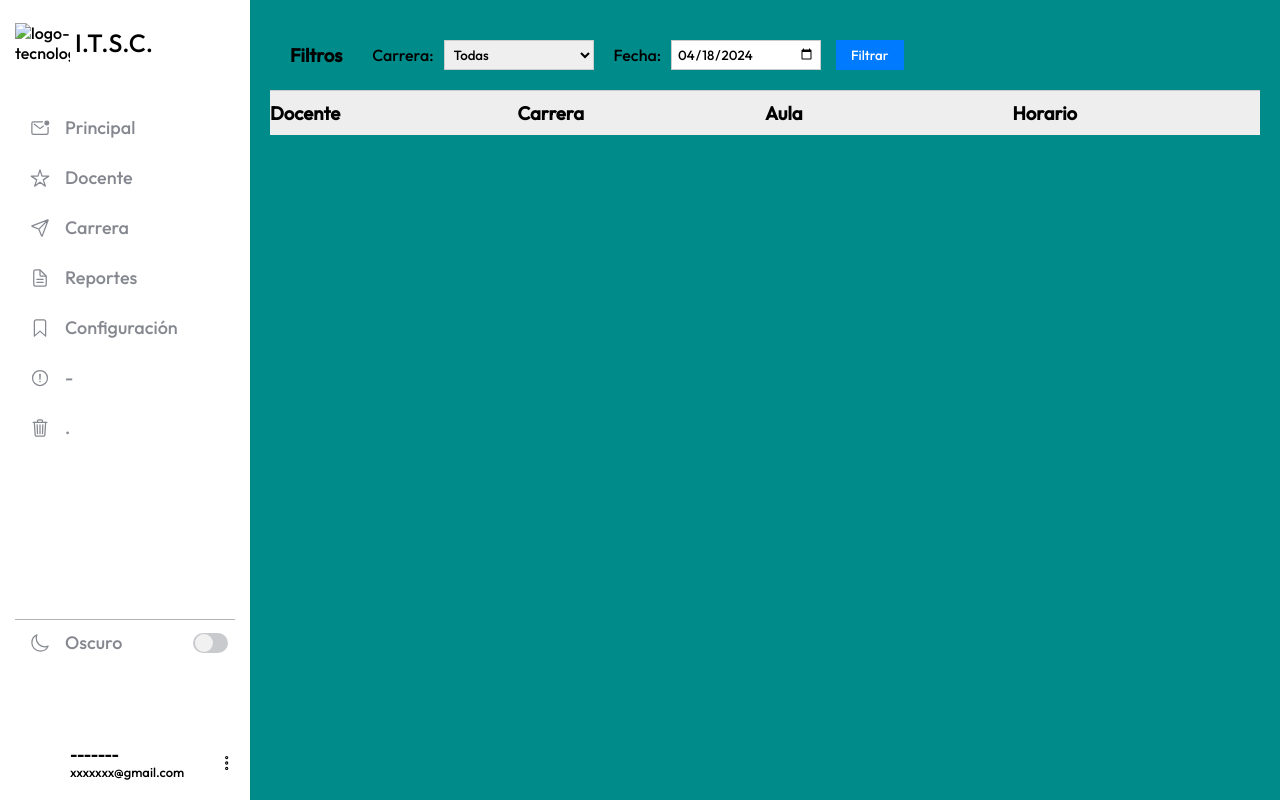
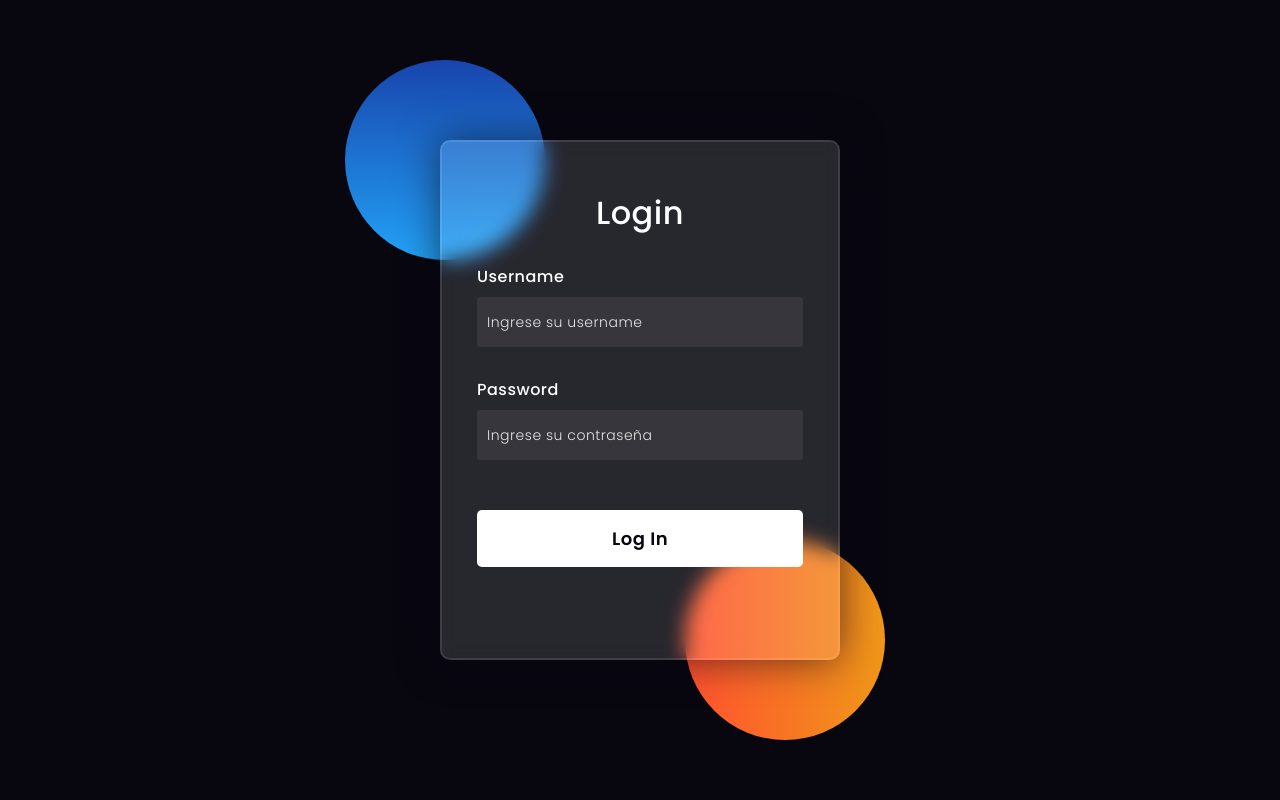
Before and after one commit to Merksand/EduTime, a website: page index.html in a window 1280 px wide. Drawn offline with nearby package versions, Linux system fonts and the light colour scheme.

Commit message:
Arreglado login

```diff
--- a/index.html
+++ b/index.html
@@ -2,122 +2,208 @@
 <html lang="en">
 
 <head>
-    <meta charset="UTF-8">
-    <meta name="viewport" content="width=device-width, initial-scale=1.0">
-    <title>Sidebar</title>
-    <link rel="stylesheet" href="style.css">
+    <!-- Design by foolishdeveloper.com -->
+    <title>Glassmorphism login Form Tutorial in html css</title>
+
+    <link rel="preconnect" href="https://fonts.gstatic.com">
+    <link rel="stylesheet" href="https://cdnjs.cloudflare.com/ajax/libs/font-awesome/5.15.4/css/all.min.css">
+    <link href="https://fonts.googleapis.com/css2?family=Poppins:wght@300;500;600&display=swap" rel="stylesheet">
+    <!--Stylesheet-->
+    <style media="screen">
+        *,
+        *:before,
+        *:after {
+            padding: 0;
+            margin: 0;
+            box-sizing: border-box;
+        }
+
+        body {
+            background-color: #080710;
+        }
+
+        .background {
+            width: 430px;
+            height: 520px;
+            position: absolute;
+            transform: translate(-50%, -50%);
+            left: 50%;
+            top: 50%;
+        }
+
+        .background .shape {
+            height: 200px;
+            width: 200px;
+            position: absolute;
+            border-radius: 50%;
+        }
+
+        .shape:first-child {
+            background: linear-gradient(#1845ad,
+                    #23a2f6);
+            left: -80px;
+            top: -80px;
+        }
+
+        .shape:last-child {
+            background: linear-gradient(to right,
+                    #ff512f,
+                    #f09819);
+            right: -30px;
+            bottom: -80px;
+        }
+
+        form {
+            height: 520px;
+            width: 400px;
+            background-color: rgba(255, 255, 255, 0.13);
+            position: absolute;
+            transform: translate(-50%, -50%);
+            top: 50%;
+            left: 50%;
+            border-radius: 10px;
+            backdrop-filter: blur(10px);
+            border: 2px solid rgba(255, 255, 255, 0.1);
+            box-shadow: 0 0 40px rgba(8, 7, 16, 0.6);
+            padding: 50px 35px;
+        }
+
+        form * {
+            font-family: 'Poppins', sans-serif;
+            color: #ffffff;
+            letter-spacing: 0.5px;
+            outline: none;
+            border: none;
+        }
+
+        form h3 {
+            font-size: 32px;
+            font-weight: 500;
+            line-height: 42px;
+            text-align: center;
+        }
+
+        label {
+            display: block;
+            margin-top: 30px;
+            font-size: 16px;
+            font-weight: 500;
+        }
+
+        input {
+            display: block;
+            height: 50px;
+            width: 100%;
+            background-color: rgba(255, 255, 255, 0.07);
+            border-radius: 3px;
+            padding: 0 10px;
+            margin-top: 8px;
+            font-size: 14px;
+            font-weight: 300;
+        }
+
+        ::placeholder {
+            color: #e5e5e5;
+        }
+
+        button {
+            margin-top: 50px;
+            width: 100%;
+            background-color: #ffffff;
+            color: #080710;
+            padding: 15px 0;
+            font-size: 18px;
+            font-weight: 600;
+            border-radius: 5px;
+            cursor: pointer;
+        }
+
+        .social {
+            margin-top: 30px;
+            display: flex;
+        }
+
+        .social div {
+            background: red;
+            width: 150px;
+            border-radius: 3px;
+            padding: 5px 10px 10px 5px;
+            background-color: rgba(255, 255, 255, 0.27);
+            color: #eaf0fb;
+            text-align: center;
+        }
+
+        .social div:hover {
+            background-color: rgba(255, 255, 255, 0.47);
+        }
+
+        .social .fb {
+            margin-left: 25px;
+        }
+
+        .social i {
+            margin-right: 4px;
+        }
+
+        .aviso {
+            background: #fb3a3a;
+            padding: 15px;
+            border-radius: 5px;
+            text-align: center;
+            opacity: 0;
+            transition: .5s ease;
+        }
+
+
+
+    </style>
 </head>
 
 <body>
-    <div class="menu">
-        <ion-icon name="menu-outline"></ion-icon>
-        <ion-icon name="close-outline"></ion-icon>
+    <div class="background">
+        <div class="shape"></div>
+        <div class="shape"></div>
     </div>
+    <form>
+        <h3>Login</h3>
 
-    <div class="barra-lateral">
-        <div>
-            <div class="nombre-pagina">
-                <!-- <ion-icon id="cloud" name="cloud-outline"></ion-icon> -->
-                <img src="../../logo-tran.png" alt="logo-tecnologico" width="55px" id="cloud">
-                <span>I.T.S.C.</span>
-            </div>
-            <!-- <button class="boton">
-                <ion-icon name="add-outline"></ion-icon>
-                <span>Create new</span>
-            </button> -->
+        <label for="username">Username</label>
+        <input type="text" placeholder="Ingrese su username" id="username">
+
+        <label for="password">Password</label>
+        <input type="password" placeholder="Ingrese su contraseña" id="password">
+
+        <button>Log In</button>
+        <div class="social">
+            <!-- <div class="go"><i class="fab fa-google"></i>  Google</div> -->
+            <!-- <div class="fb"><i class="fab fa-facebook"></i>  Facebook</div> -->
         </div>
+        <div class="aviso">Datos incorrectos</div>
+    </form>
+    <script>
+        const form = document.querySelector("form");
+        const aviso = document.querySelector(".aviso");
 
-        <nav class="navegacion">
-            <ul>
-                <li class="puto" onclick="cargarContenido('principal.html')">
-                    <a class="inbox" href="#">
-                        <ion-icon name="mail-unread-outline"></ion-icon>
-                        <span>Principal</span>
-                    </a>
-                </li>
-                <li onclick="cargarContenido('profesores.html')">
-                    <a class="inbox" href="#">
-                        <ion-icon name="star-outline"></ion-icon>
-                        <span>Docente</span>
-                    </a>
-                </li>
-                <li onclick="cargarContenido('materia.html')">
-                    <a class="inbox" href="#">
-                        <ion-icon name="paper-plane-outline"></ion-icon>
-                        <span>Carrera</span>
-                    </a>
-                </li>
-                <li>
-                    <a class="inbox" href="#">
-                        <ion-icon name="document-text-outline"></ion-icon>
-                        <span>Reportes</span>
-                    </a>
-                </li>
-                <li>
-                    <a class="inbox" href="#">
-                        <ion-icon name="bookmark-outline"></ion-icon>
-                        <span>Configuración</span>
-                    </a>
-                </li>
-                <li>
-                    <a class="inbox" href="#">
-                        <ion-icon name="alert-circle-outline"></ion-icon>
-                        <span>-</span>
-                    </a>
-                </li>
-                <li>
-                    <a class="inbox" href="#">
-                        <ion-icon name="trash-outline"></ion-icon>
-                        <span>.</span>
-                    </a>
-                </li>
-            </ul>
-        </nav>
+        form.addEventListener("submit", (e) => {
+            e.preventDefault()
+            const user = document.getElementById("username").value;
+            const password = document.getElementById("password").value;
+            let username = 'admin'
+            let pass = 'admin'
+            if (user == username && password == pass) {
+                window.location.href = 'inicio.html'
+            }
+            else {
+                console.log(user);
+                console.log(password);
+                aviso.style.opacity = '1'
+                setTimeout(() => {
+                    aviso.style.opacity = '0'
+                }, 3500);
+            }
+        })
 
-        <div>
-            <div class="linea"></div>
-
-            <div class="modo-oscuro">
-                <div class="info">
-                    <ion-icon name="moon-outline"></ion-icon>
-                    <span>Oscuro</span>
-                </div>
-                <div class="switch">
-                    <div class="base">
-                        <div class="circulo">
-
-                        </div>
-                    </div>
-                </div>
-            </div>
-            <div class="usuario">
-                <img src="../../logo-tran.png" alt="">
-                <div class="info-usuario">
-                    <div class="nombre-email">
-                        <span class="nombre">-------</span>
-                        <span class="email">xxxxxxx@gmail.com</span>
-                    </div>
-                    <ion-icon name="ellipsis-vertical-outline"></ion-icon>
-                </div>
-            </div>
-        </div>
-    </div>
-    <main>
-        <div class="content" id="contenido">
-            <!-- Aquí se cargarán los contenidos -->
-        </div>
-    </main>
-    <script>
-        document.addEventListener('DOMContentLoaded', () => {
-            cargarContenido('principal.html');
-        });
     </script>
-    <script type="module" src="https://unpkg.com/ionicons@7.1.0/dist/ionicons/ionicons.esm.js"></script>
-    <script nomodule src="https://unpkg.com/ionicons@7.1.0/dist/ionicons/ionicons.js"></script>
-    <script src="script.js"></script>
-    <script src="principal.js"></script>
-    <script src="profesores.js"></script>
-    <script src="materia.js"></script>
 </body>
 
 </html>
```
Also changed, not shown: inicio.html (added, +123 -0 lines).
